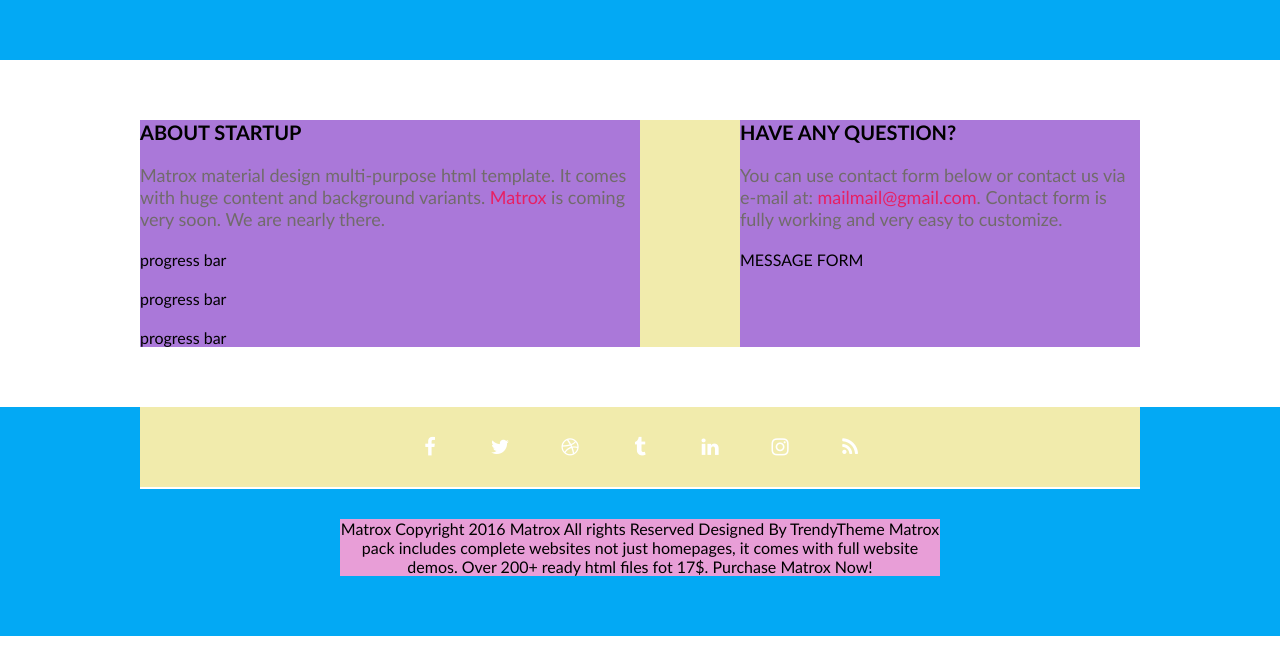
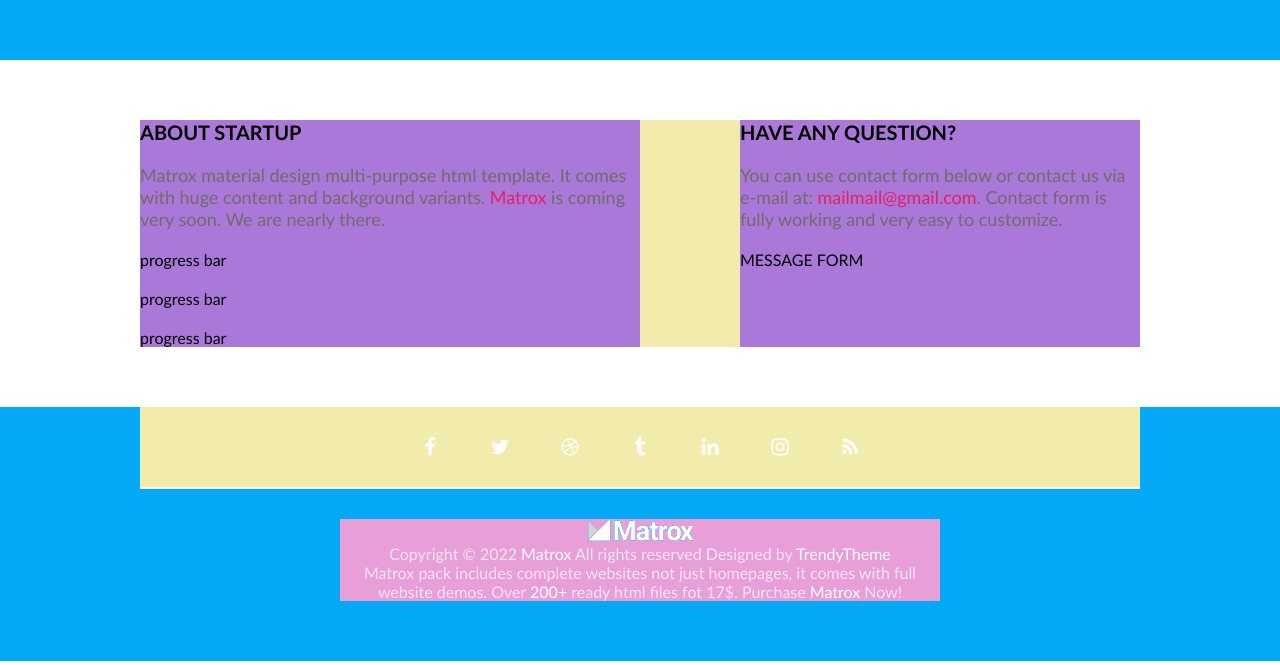
Before and after one commit to bozenakr/4-coming-soon, a website: page index.html in a window 1280 px wide. Shown: the part 740-1405 px from the top of the page. Before the commit the page ends 1380 px from the top, so only its background shows below. Drawn offline with Linux system fonts and the light colour scheme.

Commit message:
footer bottom

```diff
--- a/css/pages/home.css
+++ b/css/pages/home.css
@@ -63,4 +63,13 @@
 footer.container {
     padding-top: 0;
     text-align: center;
+    color: #fffb;
 }
+footer a {
+    color: #fff;
+    text-decoration: none;
+}
+
+footer > a:hover {
+    text-decoration: underline;
+}
--- a/index.html
+++ b/index.html
@@ -59,10 +59,18 @@
             <a href="#" class="icon fa fa-instagram"></a>
             <a href="#" class="icon fa fa-rss"></a>
         </div>
-        <div class="row-short">Matrox
-            Copyright 2016 Matrox All rights Reserved Designed By TrendyTheme
-            Matrox pack includes complete websites not just homepages, it comes with full website demos. Over 200+ ready html files fot 17$. Purchase Matrox Now!
+        <div class="row-short">
+            <img src="./img/logo-white.png" alt="Logo">
+            <div class="bottom-trio">
+                <span>Copyright &copy; 2022 <a href="#">Matrox</a></span>
+                <span>All rights reserved</span>
+                <span>Designed by <a href="#" target="_blank">TrendyTheme</a></span>
+            </div>
+            <p>Matrox pack includes complete websites not just homepages, it comes with full website demos. Over <a href="#">200+</a> ready html files fot 17$. Purchase <a href="#">Matrox</a> Now!</p>
         </div>
     </footer>
 </body>
 </html>
+
+<!-- Copyright 2016 Matrox All rights Reserved Designed By TrendyTheme
+            Matrox pack includes complete websites not just homepages, it comes with full website demos. Over 200+ ready html files fot 17$. Purchase Matrox Now! -->
```
